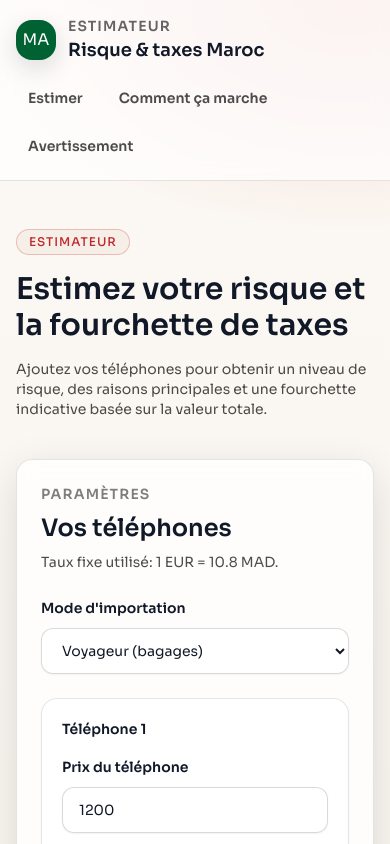
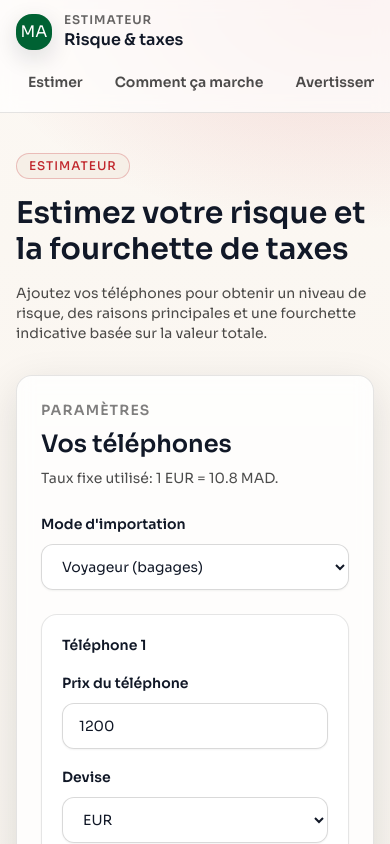
Before and after one commit to vivre-en-france/taxes, a Next.js app: page /estimer in a window 390 px wide. Shown: the top 844 px of the page. Built offline with nearby package versions, Linux system fonts and the light colour scheme.

Commit message:
feat: refine mobile header layout and add site verification file

```diff
--- a/app/components/SiteHeader.tsx
+++ b/app/components/SiteHeader.tsx
@@ -9,24 +9,27 @@ const navItems = [
 const SiteHeader = () => {
   return (
     <header className="border-b border-black/10 bg-white/70 backdrop-blur">
-      <div className="container-shell flex flex-wrap items-center justify-between gap-4 py-4">
-        <Link href="/" className="flex items-center gap-3">
-          <span className="inline-flex h-10 w-10 items-center justify-center rounded-2xl bg-accent text-white shadow-float">
+      <div className="container-shell flex flex-col gap-3 py-3 md:flex-row md:items-center md:justify-between md:py-4">
+        <Link href="/" className="flex w-full items-center gap-3 md:w-auto">
+          <span className="inline-flex h-9 w-9 items-center justify-center rounded-2xl bg-accent text-white shadow-float md:h-10 md:w-10">
             MA
           </span>
           <div>
-            <p className="text-sm font-semibold uppercase tracking-[0.08em] text-black/60">
+            <p className="text-xs font-semibold uppercase tracking-[0.08em] text-black/60 md:text-sm">
               Estimateur
             </p>
-            <p className="text-lg font-semibold">Risque & taxes Maroc</p>
+            <p className="text-base font-semibold md:text-lg">
+              <span className="md:hidden">Risque &amp; taxes</span>
+              <span className="hidden md:inline">Risque &amp; taxes Maroc</span>
+            </p>
           </div>
         </Link>
-        <nav className="flex flex-wrap items-center gap-3 text-sm font-semibold">
+        <nav className="flex w-full items-center gap-2 overflow-x-auto text-sm font-semibold md:w-auto md:gap-3 md:overflow-visible">
           {navItems.map((item) => (
             <Link
               key={item.href}
               href={item.href}
-              className="rounded-full px-3 py-2 text-black/70 transition hover:text-ink"
+              className="shrink-0 whitespace-nowrap rounded-full px-3 py-2 text-black/70 transition hover:text-ink"
             >
               {item.label}
             </Link>
--- a/app/estimer/page.tsx
+++ b/app/estimer/page.tsx
@@ -9,8 +9,8 @@ export const metadata: Metadata = {
 
 const EstimerPage = () => {
   return (
-    <div className="container-shell py-12">
-      <div className="mb-10 space-y-4">
+    <div className="container-shell py-10 md:py-12">
+      <div className="mb-8 space-y-4 md:mb-10">
         <span className="chip">Estimateur</span>
         <h1 className="text-3xl font-semibold md:text-4xl">
           Estimez votre risque et la fourchette de taxes
--- /dev/null
+++ b/public/googleb35396b81e5c3070.html
@@ -0,0 +1 @@
+google-site-verification: googleb35396b81e5c3070.html
```
